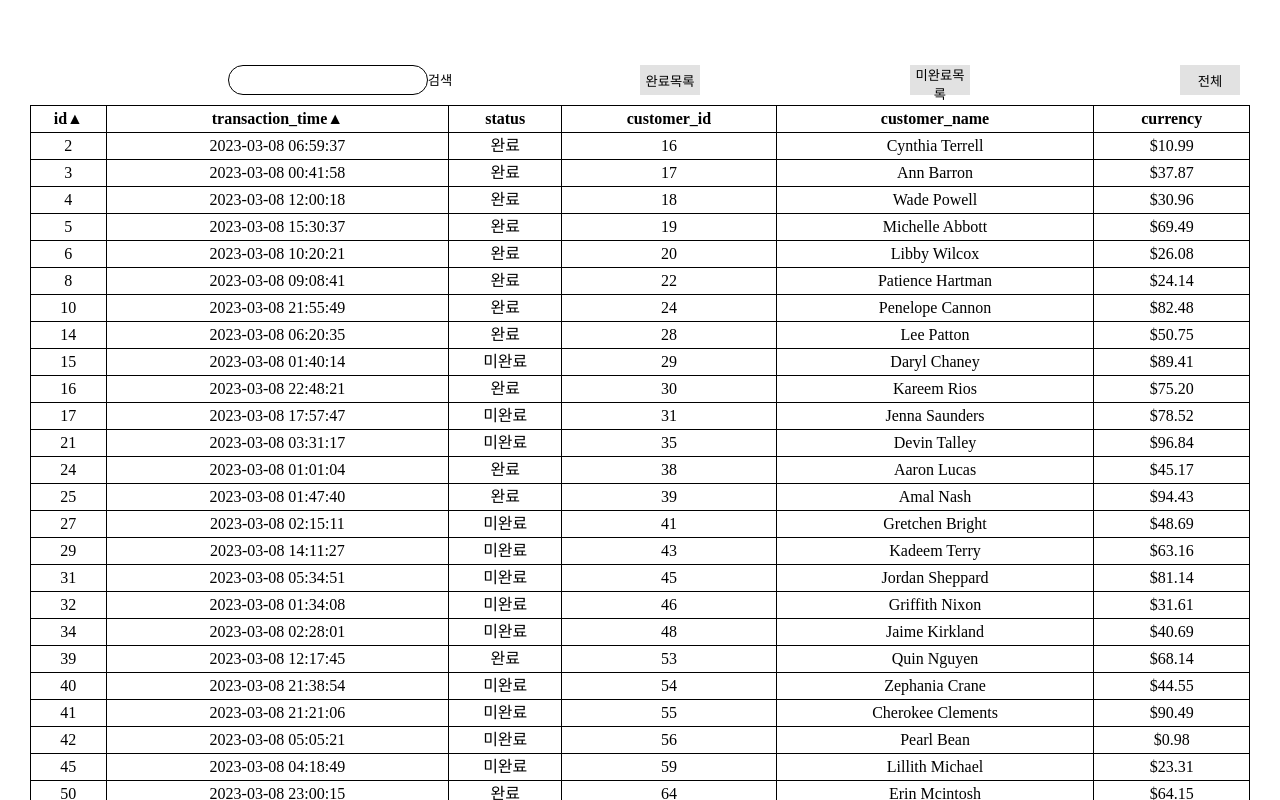
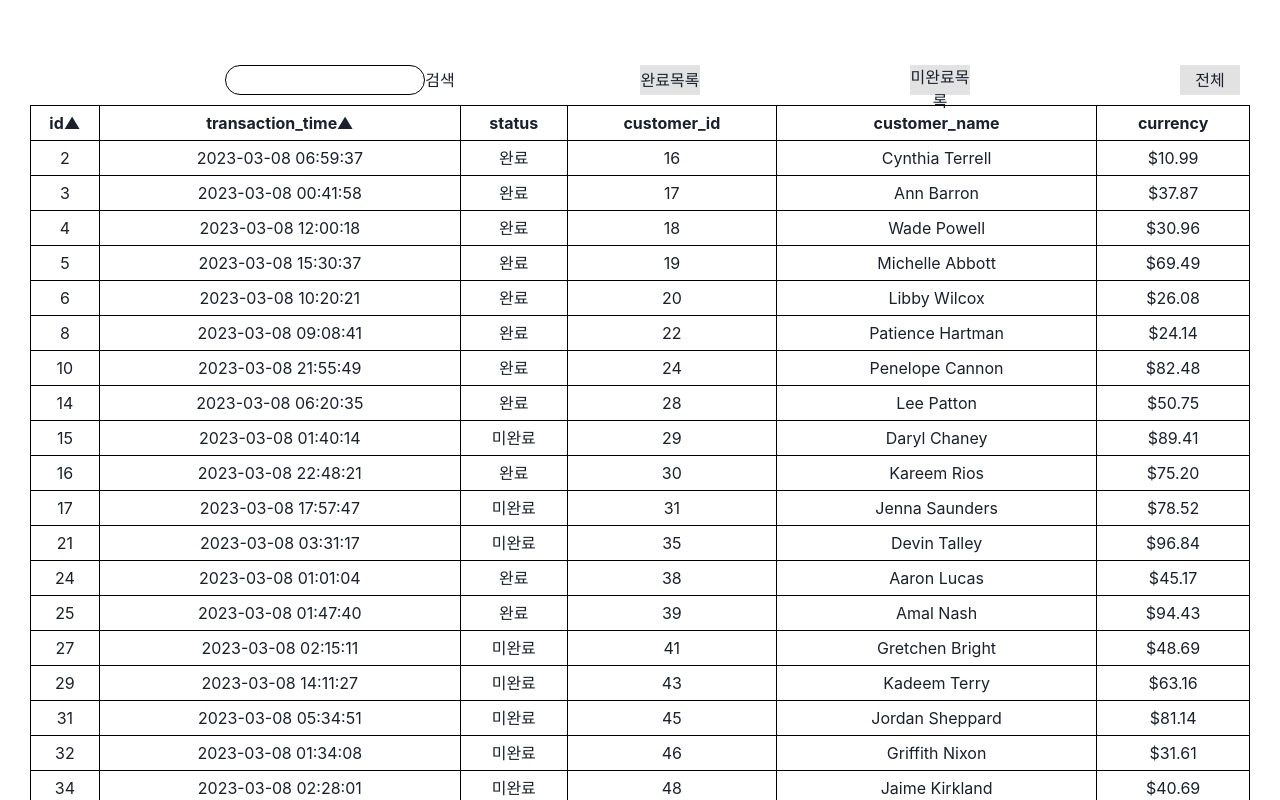
Before and after one commit to wanted-onboarding-10team/pre-onboarding-9th-4-10, a React (Create React App) app: page / in a window 1280 px wide. Shown: the top 800 px of the page. Built offline with nearby package versions, Linux system fonts and the light colour scheme.

Commit message:
[#20] style: globalStlyed 삭제, ChakraProvider 추가

```diff
--- a/src/App.tsx
+++ b/src/App.tsx
@@ -1,13 +1,12 @@
+import { ChakraProvider } from '@chakra-ui/react';
 import { RouterProvider } from 'react-router-dom';
 import router from 'router';
-import GlobalStyled from 'styles/GlobalStyle';
 
 function App() {
   return (
-    <>
-      <GlobalStyled />
+    <ChakraProvider>
       <RouterProvider router={router} />
-    </>
+    </ChakraProvider>
   );
 }
 
--- a/src/styles/GlobalStyle.ts
+++ /dev/null
@@ -1,32 +0,0 @@
-import { createGlobalStyle } from 'styled-components';
-import reset from 'styled-reset';
-
-const GlobalStyled = createGlobalStyle`
-${reset}
-
-a{
-    text-decoration: none;
-    color: inherit;
-}
-*{
-    box-sizing: border-box;
-}
-input, textarea {
-  -moz-user-select: auto;
-  -webkit-user-select: auto;
-  -ms-user-select: auto;
-  user-select: auto;
-}
-input:focus {
-  outline: none;
-}
-
-button {
-  border: none;
-  background: none;
-  padding: 0;
-  cursor: pointer;
-}
-`;
-
-export default GlobalStyled;
```
